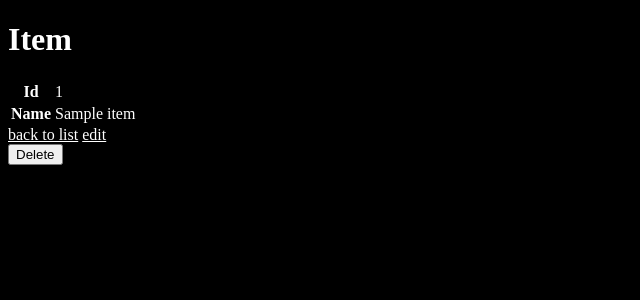
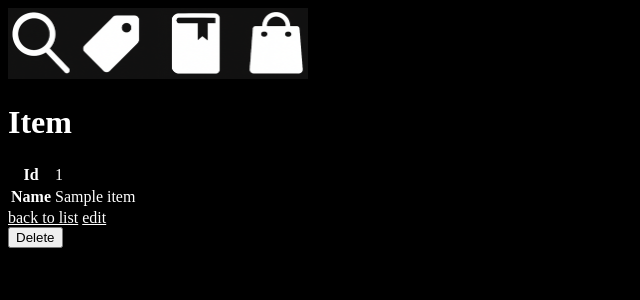
Before and after one commit to Anthony-AGTN/app-symfony-docker, a Symfony app: template app/templates/item/show.html.twig in a window 1280 px wide. Shown: the top 300 px of the page, without its empty margins (0-640 px from the left). Run offline with Twig, Linux system fonts and the light colour scheme; the template is opened without the code that fills it: most values are stand-ins (such as "Sample title", 1, 10 or a date in 2020); style sheets or scripts are compiled from the project's sources; some libraries are stand-ins or nearby versions.

Commit message:
Add shared image to item views and clean up unused assets
- Include `Items.png` in edit, index, new, and show item templates for consistent visuals.
- Remove outdated restaurant images no longer in use.

```diff
--- a/app/templates/item/edit.html.twig
+++ b/app/templates/item/edit.html.twig
@@ -3,6 +3,8 @@
 {% block title %}Edit Item{% endblock %}
 
 {% block body %}
+    <img src="{{ asset('images/Items.png') }}" alt="Image Items" width="300px" />
+
     <h1>Edit Item</h1>
 
     {{ include('item/_form.html.twig', {'button_label': 'Update'}) }}
--- a/app/templates/item/index.html.twig
+++ b/app/templates/item/index.html.twig
@@ -3,6 +3,8 @@
 {% block title %}Item index{% endblock %}
 
 {% block body %}
+    <img src="{{ asset('images/Items.png') }}" alt="Image Items" width="300px" />
+
     <h1>Item index</h1>
 
     <table class="table">
--- a/app/templates/item/new.html.twig
+++ b/app/templates/item/new.html.twig
@@ -3,6 +3,8 @@
 {% block title %}New Item{% endblock %}
 
 {% block body %}
+    <img src="{{ asset('images/Items.png') }}" alt="Image Items" width="300px" />
+
     <h1>Create new Item</h1>
 
     {{ include('item/_form.html.twig') }}
--- a/app/templates/item/show.html.twig
+++ b/app/templates/item/show.html.twig
@@ -3,6 +3,8 @@
 {% block title %}Item{% endblock %}
 
 {% block body %}
+    <img src="{{ asset('images/Items.png') }}" alt="Image Items" width="300px" />
+
     <h1>Item</h1>
 
     <table class="table">
```
Also changed, not shown: app/assets/images/Items.png (added), app/assets/images/restaurant/restaurant_1.jpg (deleted), app/assets/images/restaurant/restaurant_2.jpg (deleted), app/assets/images/restaurant/restaurant_4.jpg (deleted), app/assets/images/restaurant/restaurant_6.jpg (deleted), 1 other file.
